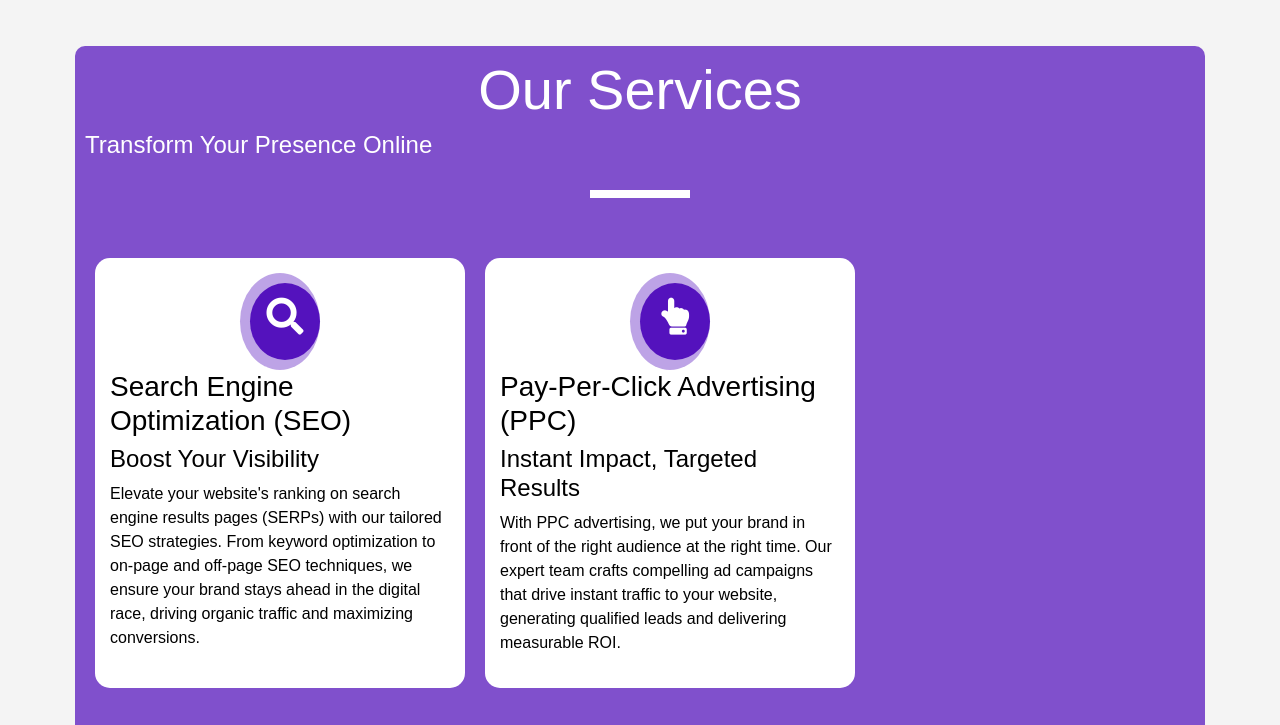
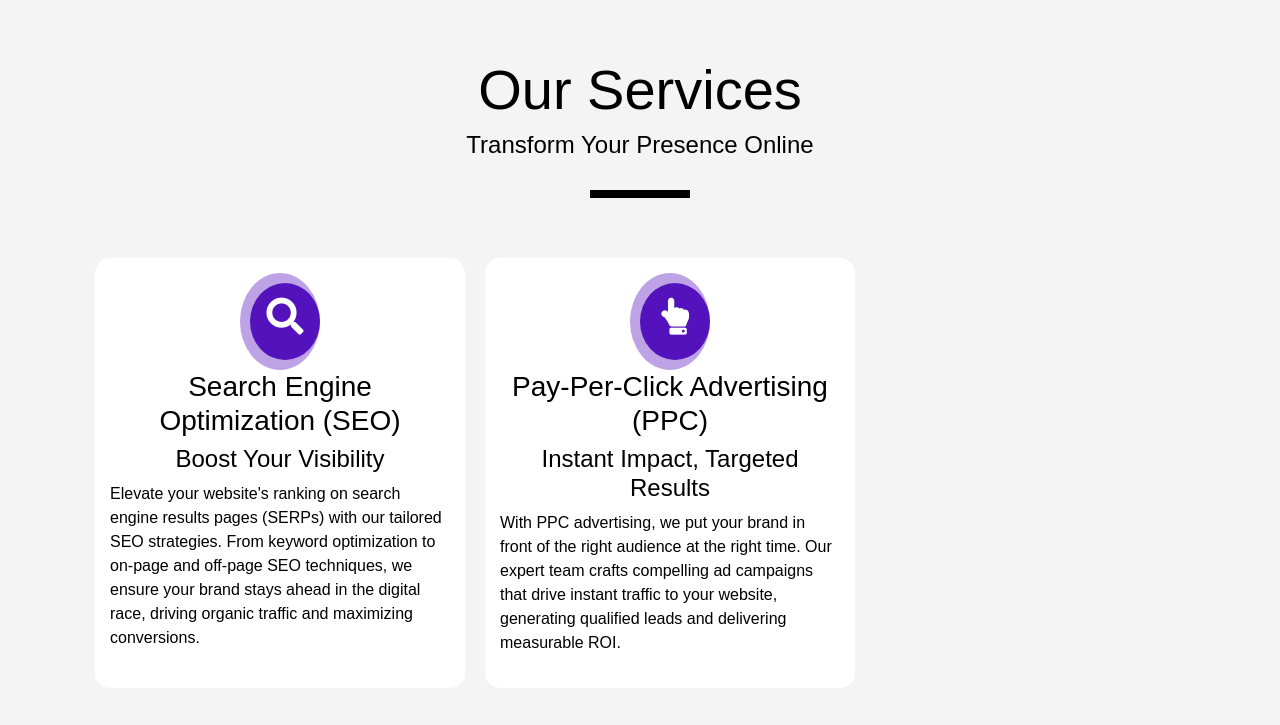
Before and after one commit to tegaFate/portfolio-g, a website: page view/index.ejs in a window 1280 px wide. Shown: the part 1420-2145 px from the top of the page. Drawn offline with nearby package versions, Linux system fonts and the light colour scheme; files that its build step writes are made by us from their sources.

Commit message:
initial commit

```diff
--- a/public/assets/style.css
+++ b/public/assets/style.css
@@ -176,20 +176,23 @@
   #our-service{
     display: inline-block;
     padding: 10px;
-    background: #5412bdb9;
+    background: #f4f4f4;
     /* text-align: center; */
     margin: 30px 60px;
-    color: #fff;
+    color: #000;
     border-radius: 10px;
     }
   #our-service h1{
     font-size: 56px;
     text-align: center;
   }
+  #our-service h3, h4{
+    text-align: center;
+  }
   #our-service .spac{
     width: 100px;
     height: 8px;
-    background: #fff;
+    background: #000;
     margin: auto;
     margin-top: 30px;
     margin-bottom: 40px;
```
